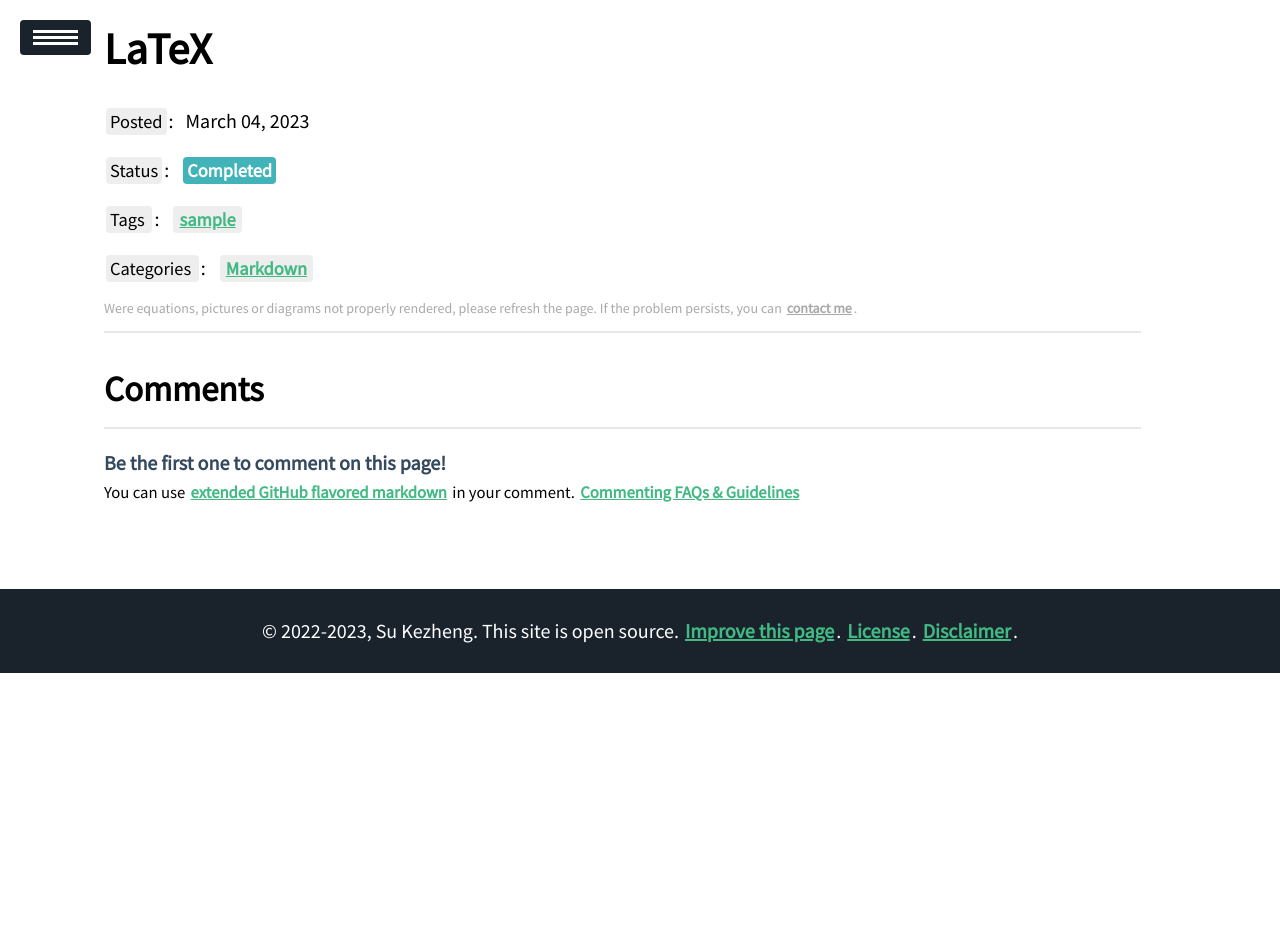
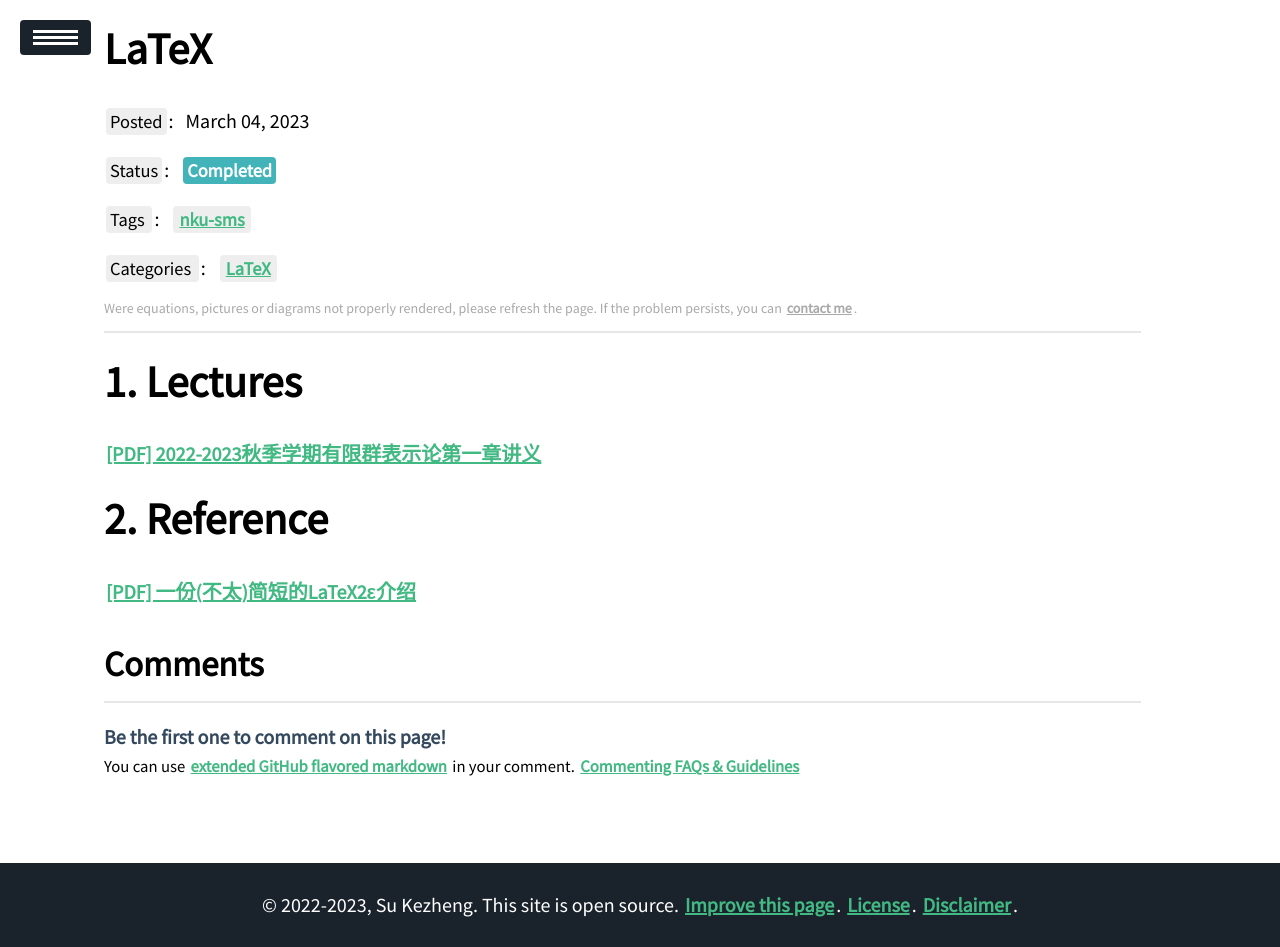
Before and after one commit to ssskz/ssskz.github.io, a Jekyll site: the page built from _posts/2023-3-4-LaTeX.md, in a window 1280 px wide. Built offline with Jekyll 4.4.1, drawn with Linux system fonts in a browser that asks for light colours; our own code applies the rules of GitHub Pages for plain Markdown files; a script that is not in the unit is left out; before the commit the page ends 900 px from its top, so only the background shows below that.

Commit message:
update
Signed-off-by: ssskz <12497590+ssskz@user.noreply.gitee.com>

```diff
--- a/_posts/2023-3-4-LaTeX.md
+++ b/_posts/2023-3-4-LaTeX.md
@@ -4,7 +4,15 @@ commentable: true
 Edit: 2023-3-4
 mathjax: true
 mermaid: true
-tags: sample
-categories: Markdown
-description: LaTeX.
+tags: nku-sms
+categories: LaTeX
+description: Sharing of learning materials about **LaTeX** course given by [Pr.Sun](https://my.nankai.edu.cn/sms/swc/list.htm) sms, Nankai University, in 2020 Fall semester.
 ---
+
+# Lectures
+
+<p><a href="https://ssskz.github.io/materials/有限群表示论/第1章.pdf" target="_blank">[PDF] 2022-2023秋季学期有限群表示论第一章讲义 </a></p>
+
+# Reference
+
+<p><a href="https://ssskz.github.io/materials/LaTeX/lshort-zh-cn.pdf" target="_blank">[PDF] 一份(不太)简短的LaTeX2ε介绍</a></p>
```
